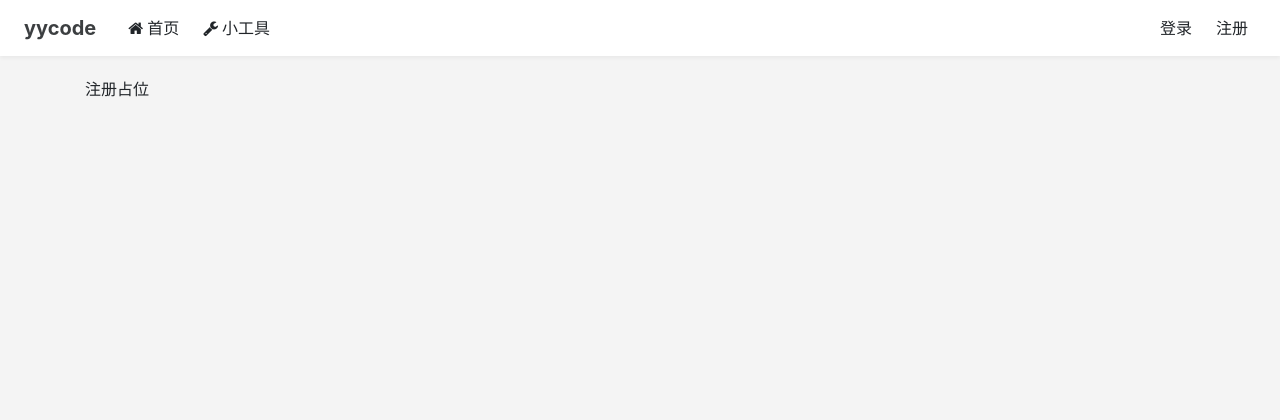
After one commit to ifyangyiisyangyi/Django-blog, a Django app: template templates/register.html in a window 1280 px wide. The commit adds this page. Shown: the top 420 px of the page. Run offline with Django 3.2, Linux system fonts and the light colour scheme; the template is opened without the code that fills it, so the values that code supplies are empty; parts of the project's set-up code (start-up, migrations or seed data) failed here and were passed over; some libraries are stand-ins or nearby versions.

Commit message:
登录&退出 入口

```diff
--- a/blog/templates/blog/tags/navbar.html
+++ b/blog/templates/blog/tags/navbar.html
@@ -7,25 +7,44 @@
         <ul class="navbar-nav mr-auto mt-2 mt-lg-0">
             <li class="nav-item mr-2">
                 {% url 'blog:index' as index_url %}
-                <a class="nav-link py-md-3 {% if request.path == index_url %}active{% endif %}" href="{{ index_url }}"><i class="fa fa-home mr-1"></i>首页<span class="sr-only">(current)</span></a>
+                <a class="nav-link py-md-3 {% if request.path == index_url %}active{% endif %}"
+                   href="{{ index_url }}"><i class="fa fa-home mr-1"></i>首页<span class="sr-only">(current)</span></a>
             </li>
+
             <li class="nav-item mr-2">
                 {% url 'tool:total' as tool_url %}
-                <a class="nav-link py-md-3 {% if request.resolver_match.namespace == 'tool' %}active{% endif %}" href="{{ tool_url }}"><i class="fa fa-wrench mr-1"></i>小工具</a>
+                <a class="nav-link py-md-3 {% if request.resolver_match.namespace == 'tool' %}active{% endif %}"
+                   href="{{ tool_url }}"><i class="fa fa-wrench mr-1"></i>小工具</a>
             </li>
         </ul>
-        <ul class="navbar-nav ml-auto">
-            <form class="nav-item navbar-form mr-2 py-md-2" role="search" method="get" id="searchform"
-                  action="#">
-                <div class="input-group">
-                    <input type="search" name="q" class="form-control rounded-0" placeholder="站内搜索" autocomplete="off"
-                           required=True>
-                    <div class="input-group-btn">
-                        <button class="btn btn-info rounded-0" type="submit"><i class="fa fa-search"></i></button>
-                    </div>
-                </div>
-            </form>
+<!--        <ul class="navbar-nav ml-auto">-->
+<!--            <form class="nav-item navbar-form mr-2 py-md-2" role="search" method="get" id="searchform"-->
+<!--                  action="#">-->
+<!--                <div class="input-group">-->
+<!--                    <input type="search" name="q" class="form-control rounded-0" placeholder="站内搜索" autocomplete="off"-->
+<!--                           required=True>-->
+<!--                    <div class="input-group-btn">-->
+<!--                        <button class="btn btn-info rounded-0" type="submit"><i class="fa fa-search"></i></button>-->
+<!--                    </div>-->
+<!--                </div>-->
+<!--            </form>-->
+<!--        </ul>-->
+        <ul class="navbar-nav">
+            {% if request.session.is_login %}
+                <li class="nav-item mr-2">
+                    <a>{{ request.session.user_name }}</a>
+                </li>
+                <li>
+                    <a href="/logout">退出</a>
+                </li>
+            {% else %}
+                <li class="nav-item mr-2">
+                    <a class="nav-link py-md-3" href="/login">登录</a>
+                </li>
+                <li class="nav-item mr-2">
+                    <a class="nav-link py-md-3" href="/register">注册</a>
+                </li>
+            {% endif %}
         </ul>
-
     </div>
 </nav>
--- /dev/null
+++ b/templates/register.html
@@ -0,0 +1,12 @@
+{% extends 'blog/base.html' %}
+{% block title %}注册{% endblock %}
+
+{% block base_content %}
+
+<div class="container">
+    <div class="align-self-center">
+        注册占位
+    </div>
+</div>
+
+{% endblock %}
--- a/yycode/urls.py
+++ b/yycode/urls.py
@@ -9,6 +9,7 @@ urlpatterns = [
     path('tool/', include('tool.urls')),
     path('article_spider/', spider.article_spider),
     path('login/', views.login),  # 登录
+    path('logout', views.logout),  # 登出
     path('register', views.register),  # 注册
     path('captcha/', include('captcha.urls')),  # 图形验证码路由
 ]
```
Also changed, not shown: TestModel/forms.py (+12 -0 lines), yycode/views.py (+18 -7 lines).
